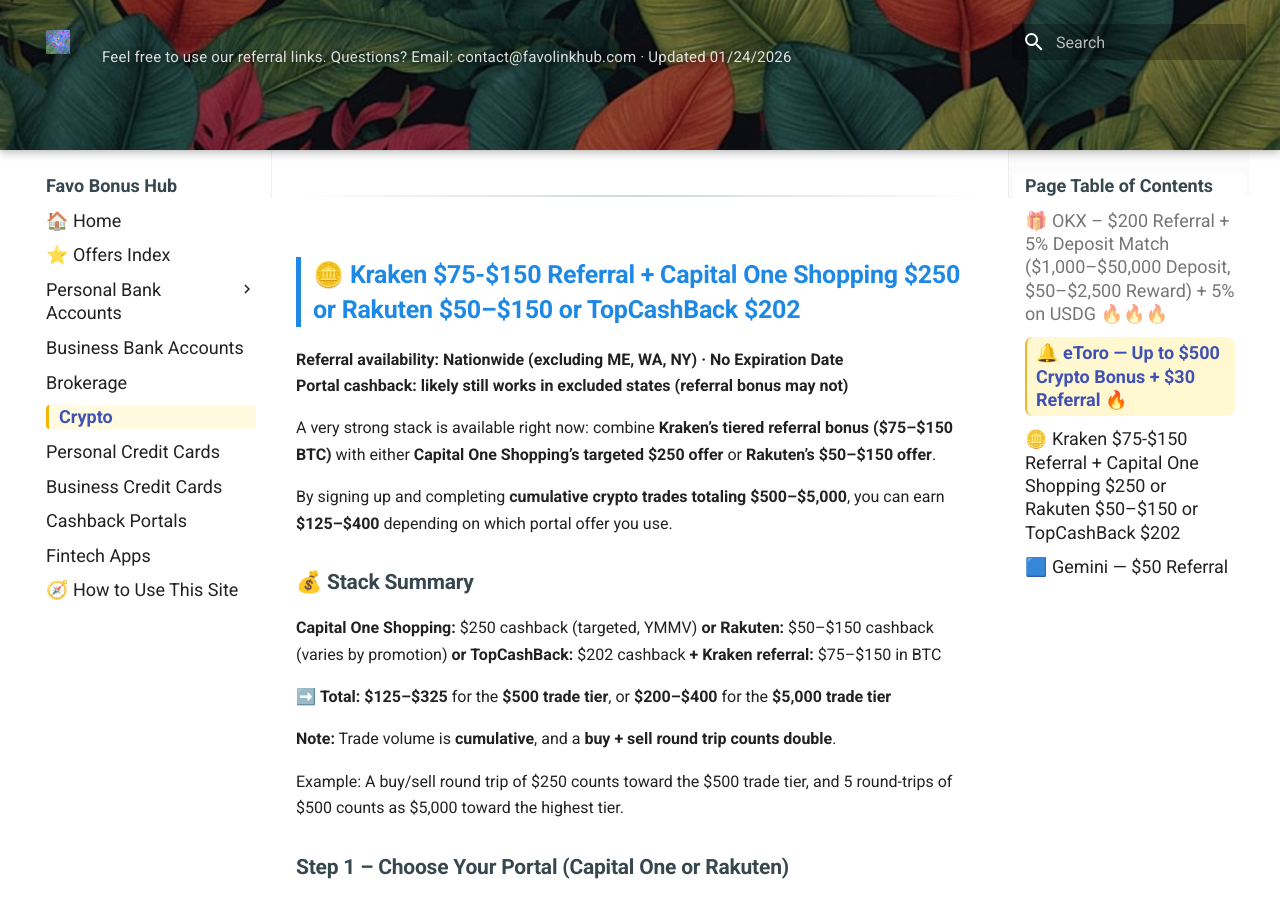
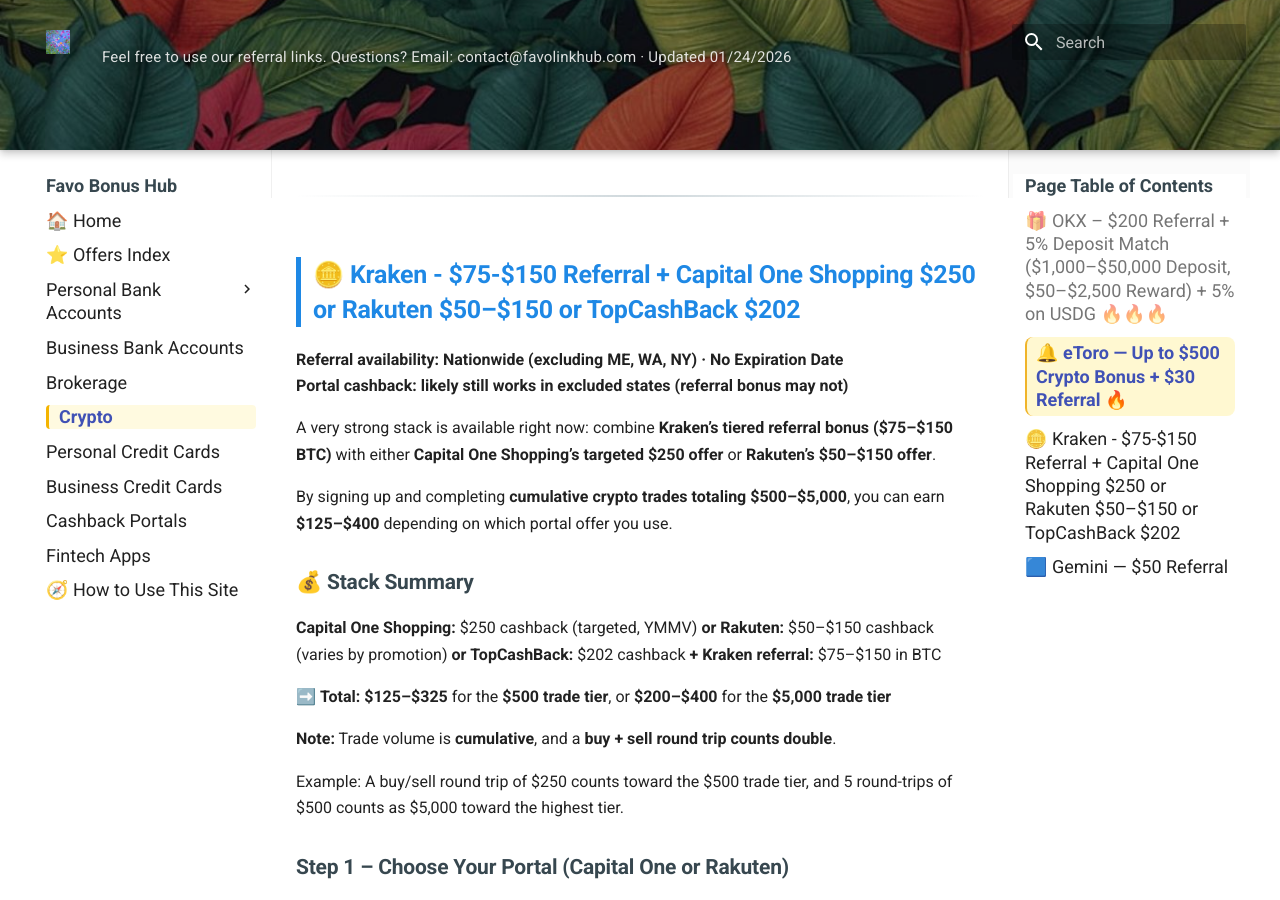
Before and after one commit to whispersofzephyr/favolinkhub-site, an MkDocs documentation site: the page built from docs/crypto.md, in a window 1280 px wide and 900 px high, scrolled down 4270 px. Built offline with MkDocs 1.6.1 and Material for MkDocs 9.7.7, drawn with Linux system fonts in a browser that asks for light colours.

```diff
--- a/docs/crypto.md
+++ b/docs/crypto.md
@@ -128,7 +128,7 @@ New users may earn **up to $530 total**:
 ---
 
 <a id="cr-kraken"></a>
-## 🪙 Kraken $75-$150 Referral + Capital One Shopping $250 or Rakuten $50–$150 or TopCashBack $202
+## 🪙 Kraken - $75-$150 Referral + Capital One Shopping $250 or Rakuten $50–$150 or TopCashBack $202
 
 **Referral availability: Nationwide (excluding ME, WA, NY) · No Expiration Date**
 **Portal cashback: likely still works in excluded states (referral bonus may not)**
```
